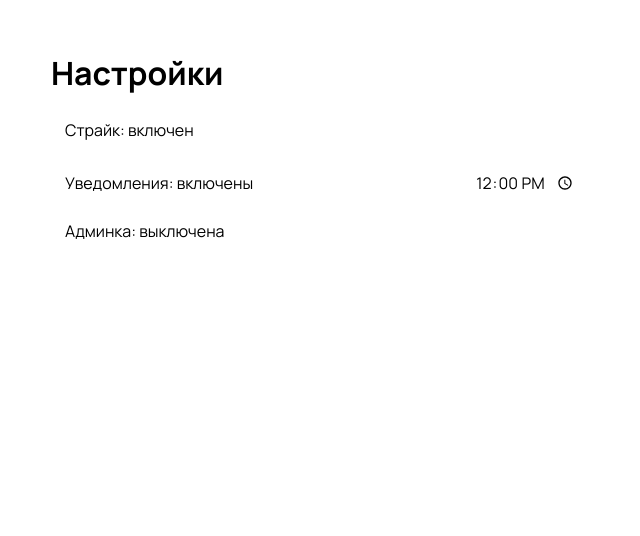
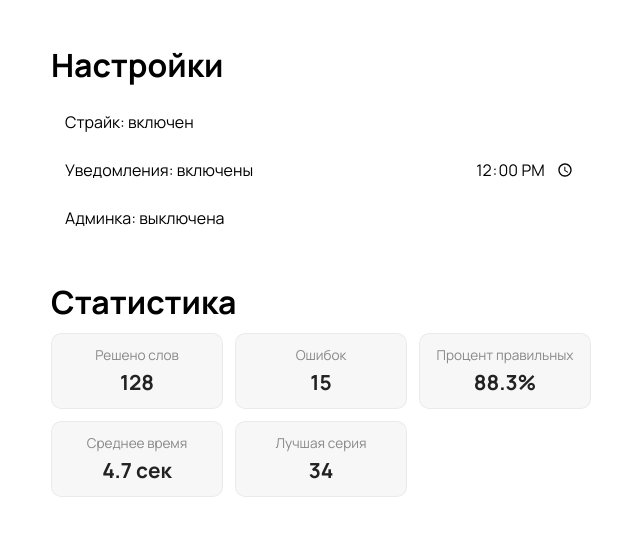
Before and after one commit to eledays/type, a Flask app: page /settings in a window 1280 px wide. Shown: the top 536 px of the page, without its empty margins (319-959 px from the left). Run offline with Flask 3, Linux system fonts and the light colour scheme; the visitor is signed in with stand-in values (Sample User, id 1); data comes from the database, SQL or seed files in the repository; some libraries are stand-ins or nearby versions.

Commit message:
ChatGPT's statistics (no data)

```diff
--- a/app/static/css/settings.css
+++ b/app/static/css/settings.css
@@ -2,6 +2,10 @@ body {
     padding: 24px;
     background-color: var(--tg-theme-bg-color);
     color: var(--tg-theme-text-color);
+}
+
+.cont > * {
+    margin-top: 5px;
 }
 
 .cont {
@@ -26,13 +30,10 @@ button {
     padding-top: 20px;
 }
 
-.cont * {
-    margin-top: 5px;
-}
-
 h1 {
     line-height: 100%;
     margin-bottom: 15px;
+    margin-top: 22px !important;
 }
 
 .title {
@@ -100,3 +101,55 @@ input[type="time"] {
     display: flex;
     gap: 5px;
 }
+
+.stats-block {
+    background: #f9f9f9;
+    border-radius: 12px;
+    padding: 20px;
+    max-width: 600px;
+    margin: 20px auto;
+    box-shadow: 0 4px 10px rgba(0, 0, 0, 0.08);
+}
+
+.stats-block {
+    background-color: var(--tg-theme-bg-color, #ffffff);
+    border-radius: 12px;
+    padding: 20px;
+    margin: 20px auto;
+    box-shadow: 0 4px 12px rgba(0, 0, 0, 0.06);
+    color: var(--tg-theme-text-color, #222222);
+    font-family: -apple-system, BlinkMacSystemFont, "Segoe UI", Roboto, sans-serif;
+}
+
+.stats-block h2 {
+    font-size: 1.4rem;
+    margin-bottom: 16px;
+    text-align: center;
+    color: var(--tg-theme-text-color, #222222);
+}
+
+.stats-grid {
+    display: grid;
+    grid-template-columns: repeat(auto-fit, minmax(140px, 1fr));
+    gap: 12px;
+}
+
+.stat-item {
+    background: rgba(0, 0, 0, 0.03);
+    border: 1px solid rgba(0, 0, 0, 0.05);
+    border-radius: 10px;
+    padding: 12px;
+    text-align: center;
+}
+
+.stat-label {
+    font-size: 0.85rem;
+    color: var(--tg-theme-hint-color, #888888);
+    margin-bottom: 4px;
+}
+
+.stat-value {
+    font-size: 1.3rem;
+    font-weight: 600;
+    color: var(--tg-theme-text-color, #222222);
+}
--- a/app/templates/index.html
+++ b/app/templates/index.html
@@ -38,6 +38,5 @@
 
     <script src="{{ url_for('static', filename='js/applyColorTheme.js') }}"></script>
     <script src="{{ url_for('static', filename='js/framesManaging.js') }}"></script>
-    <!-- <script src="{{ url_for('static', filename='js/tg.js') }}"></script> -->
 </body>
 </html>
--- a/app/templates/settings.html
+++ b/app/templates/settings.html
@@ -72,10 +72,35 @@
                 }
             </script>
         {% endif %}
+
+        <div class="block">
+            <h1>Статистика</h1>
+            <div class="stats-grid">
+                <div class="stat-item">
+                    <div class="stat-label">Решено слов</div>
+                    <div class="stat-value">128</div>
+                </div>
+                <div class="stat-item">
+                    <div class="stat-label">Ошибок</div>
+                    <div class="stat-value">15</div>
+                </div>
+                <div class="stat-item">
+                    <div class="stat-label">Процент правильных</div>
+                    <div class="stat-value">88.3%</div>
+                </div>
+                <div class="stat-item">
+                    <div class="stat-label">Среднее время</div>
+                    <div class="stat-value">4.7 сек</div>
+                </div>
+                <div class="stat-item">
+                    <div class="stat-label">Лучшая серия</div>
+                    <div class="stat-value">34</div>
+                </div>
+            </div>
+        </div>
     </div>
 
     <script src="https://telegram.org/js/telegram-web-app.js"></script>
-    <script src="{{ url_for('static', filename='js/tg.js') }}"></script>
     <script src="{{ url_for('static', filename='js/applyColorTheme.js') }}"></script>
     <script>
         let strikeBtn = document.getElementById('strike');
```
